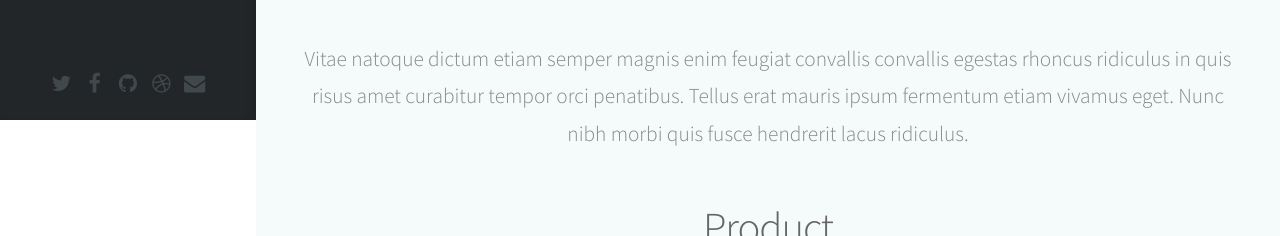
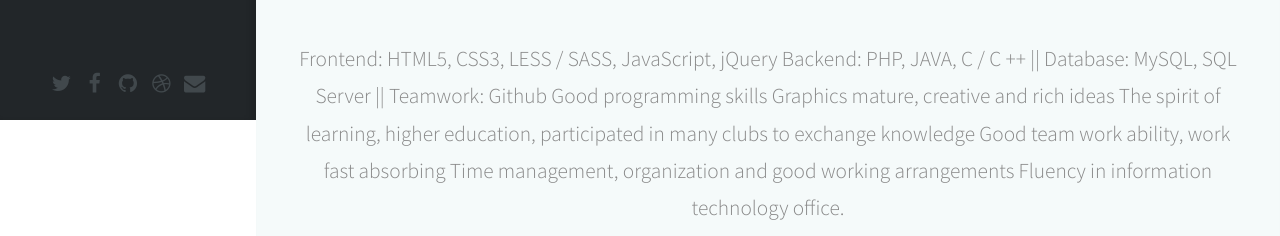
Before and after one commit to SonMaiNguyen/sonmainguyen.github.io, a plain HTML site: page index.html in a window 1280 px wide. Shown: the part 680-916 px from the top of the page. Drawn offline with Linux system fonts and the light colour scheme.

Commit message:
Update index.html

```diff
--- a/index.html
+++ b/index.html
@@ -105,10 +105,14 @@
 								<h2>Skill</h2>
 							</header>
 
-							<p>Vitae natoque dictum etiam semper magnis enim feugiat convallis convallis
-							egestas rhoncus ridiculus in quis risus amet curabitur tempor orci penatibus.
-							Tellus erat mauris ipsum fermentum etiam vivamus eget. Nunc nibh morbi quis
-							fusce hendrerit lacus ridiculus.</p>
+							<p>Frontend: HTML5, CSS3, LESS / SASS, JavaScript, jQuery
+								Backend: PHP, JAVA, C / C ++ || Database: MySQL, SQL Server || Teamwork: Github
+								Good programming skills
+								Graphics mature, creative and rich ideas
+								The spirit of learning, higher education, participated in many clubs to exchange knowledge
+								Good team work ability, work fast absorbing
+								Time management, organization and good working arrangements
+								Fluency in information technology office.</p>
 							<h2>Product</h2>
 							<div class="row">
 								<div class="4u 12u$(mobile)">
```
